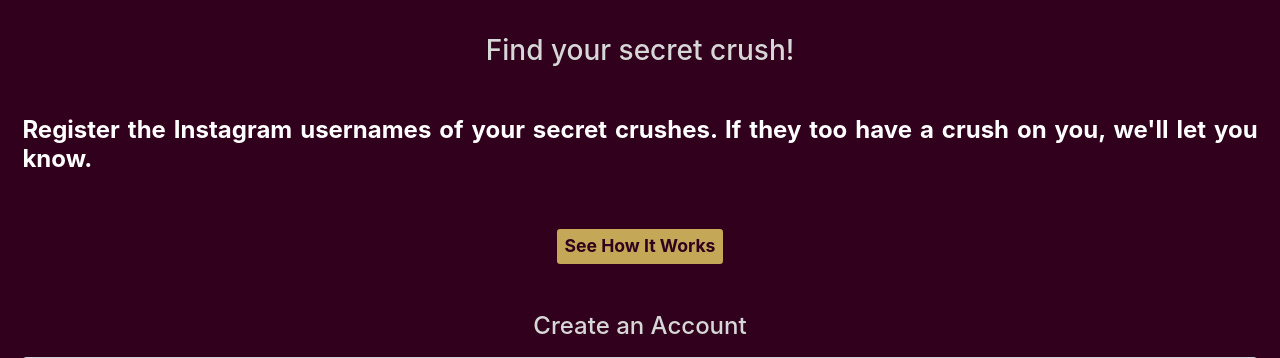
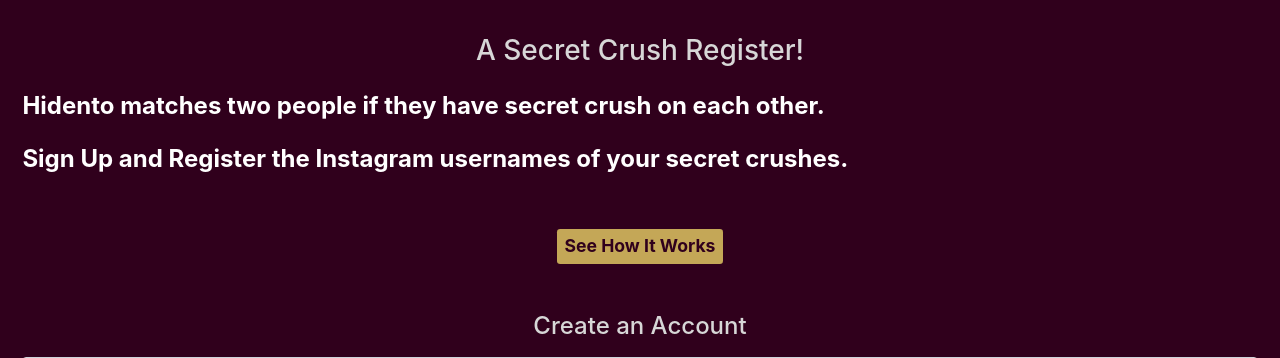
Before and after one commit to felixsundar/hidento_project, a Django app: template secretcrushapp/templates/secretcrushapp/website_home_m.html in a window 1280 px wide. Shown: the part 65-423 px from the top of the page. Run offline with Django 3.2, Linux system fonts and the light colour scheme; the template is opened without the code that fills it, so the values that code supplies are empty; some libraries are stand-ins or nearby versions.

Commit message:
final commit - end of project

```diff
--- a/secretcrushapp/templates/secretcrushapp/website_home_m.html
+++ b/secretcrushapp/templates/secretcrushapp/website_home_m.html
@@ -4,9 +4,12 @@
 <center>
     <div class="hidento-m-font-size" style="padding-left:1rem;padding-right:1rem;margin-bottom:3rem">
         <div class="mt-3 mb-5">
-            <h3 class="mb-4 hidento-title-color" style="text-align:leftr">Find your secret crush!</h3>
-            <h4 style="text-align:justify" class="mt-5"><b>
-                Register the Instagram usernames of your secret crushes. If they too have a crush on you, we'll let you know.
+            <h3 class="mb-4 hidento-title-color" style="text-align:leftr">A Secret Crush Register!</h3>
+            <h4 style="text-align:justify" class="mt-4"><b>
+                Hidento matches two people if they have secret crush on each other.
+                </b></h4>
+            <h4 style="text-align:justify" class="mt-4"><b>
+                Sign Up and Register the Instagram usernames of your secret crushes.
                 </b></h4>
 
 <!--            <p class="mt-3" style="text-align:left"><b>-->
```
Also changed, not shown: secretcrushapp/templates/secretcrushapp/website_home.html (+6 -3 lines).
